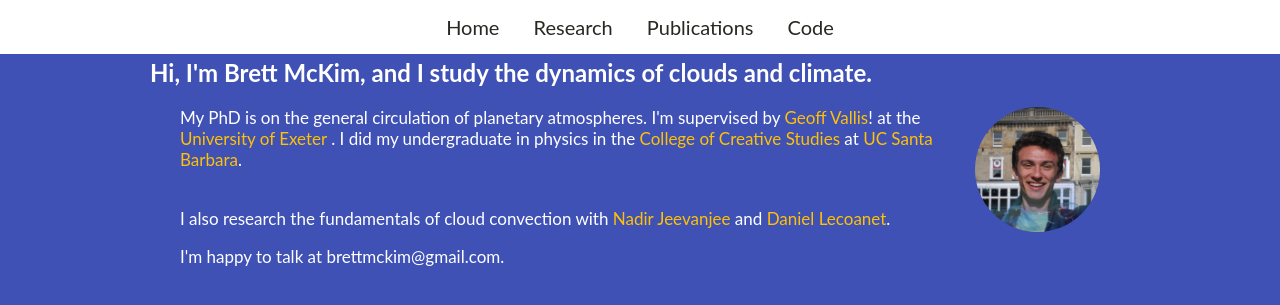
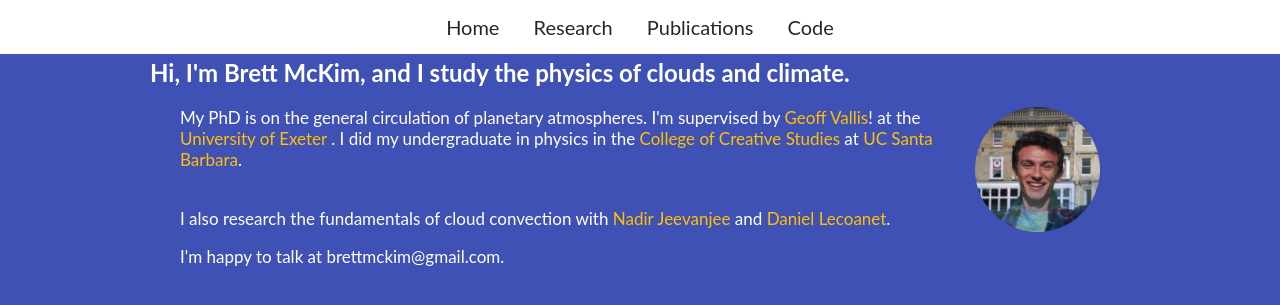
Before and after one commit to mckimb/mckimb.github.io, a Jekyll site: the page built from index.html, in a window 1280 px wide. Shown: the top 305 px of the page. Built offline with Jekyll 4.4.1, drawn with Linux system fonts in a browser that asks for light colours.

Commit message:
Update index.html

```diff
--- a/index.html
+++ b/index.html
@@ -8,7 +8,7 @@ img {
 }
 </style>
 <p><br></p>
-<h2>Hi, I'm Brett McKim, and I study the dynamics of clouds and climate.</h2>
+<h2>Hi, I'm Brett McKim, and I study the physics of clouds and climate.</h2>
 <div class="blurb">
 	<img src="\bubbles_brett_crop.jpeg" alt="Brett Photo" class="wrap" style="width:125px;height:125px;">
 
```
